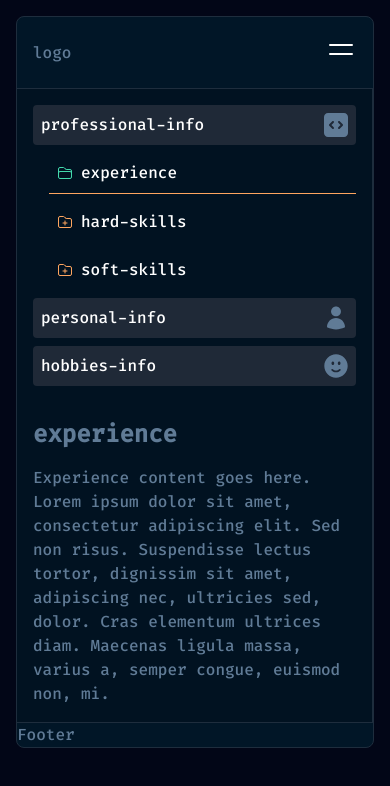
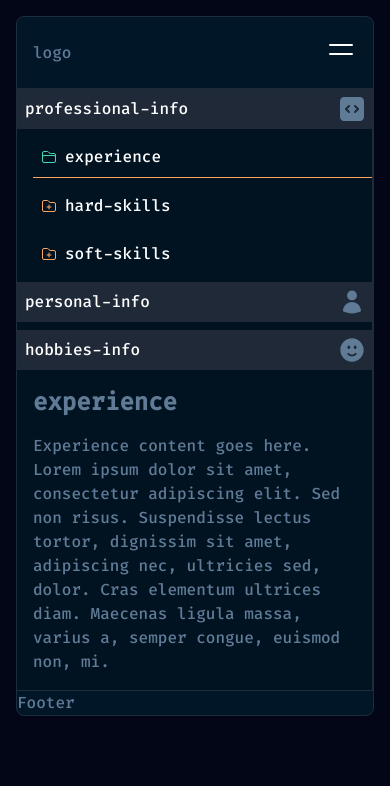
Before and after one commit to YusafS94/next-portfolio, a Next.js app: page /portfolio/about-me in a window 390 px wide. Shown: the top 786 px of the page. Built offline with nearby package versions, Linux system fonts and the light colour scheme; a web font is replaced by a local one.

Commit message:
about sections mobile styling

```diff
--- a/app/ui/portfolio/about-me/nested-sidebar.tsx
+++ b/app/ui/portfolio/about-me/nested-sidebar.tsx
@@ -109,14 +109,14 @@ export default function CustomNestedSidebar() {
     <div className="border-r border-lines-1 bg-primary-3 w-full">
       {/* Mobile Navigation (visible up to md breakpoint) */}
       <div className="md:hidden">
-        <nav className="text-white p-4">
+        <nav className="text-white p-0">
           {/* <h2 className="text-xl font-bold mb-4">Nested Sidebar</h2> */}
           <ul className="space-y-2">
             {outerNavItems.map((outerItem, item) => (
               <li key={outerItem.id}>
                 <button
                   onClick={() => toggleOuterItem(outerItem.id)}
-                  className="w-full text-left p-2 rounded flex justify-between items-center bg-gray-800 hover:bg-gray-700"
+                  className="w-full text-left p-2 flex justify-between items-center bg-gray-800 hover:bg-gray-700"
                 >
                   {outerItem.id}
 
```
